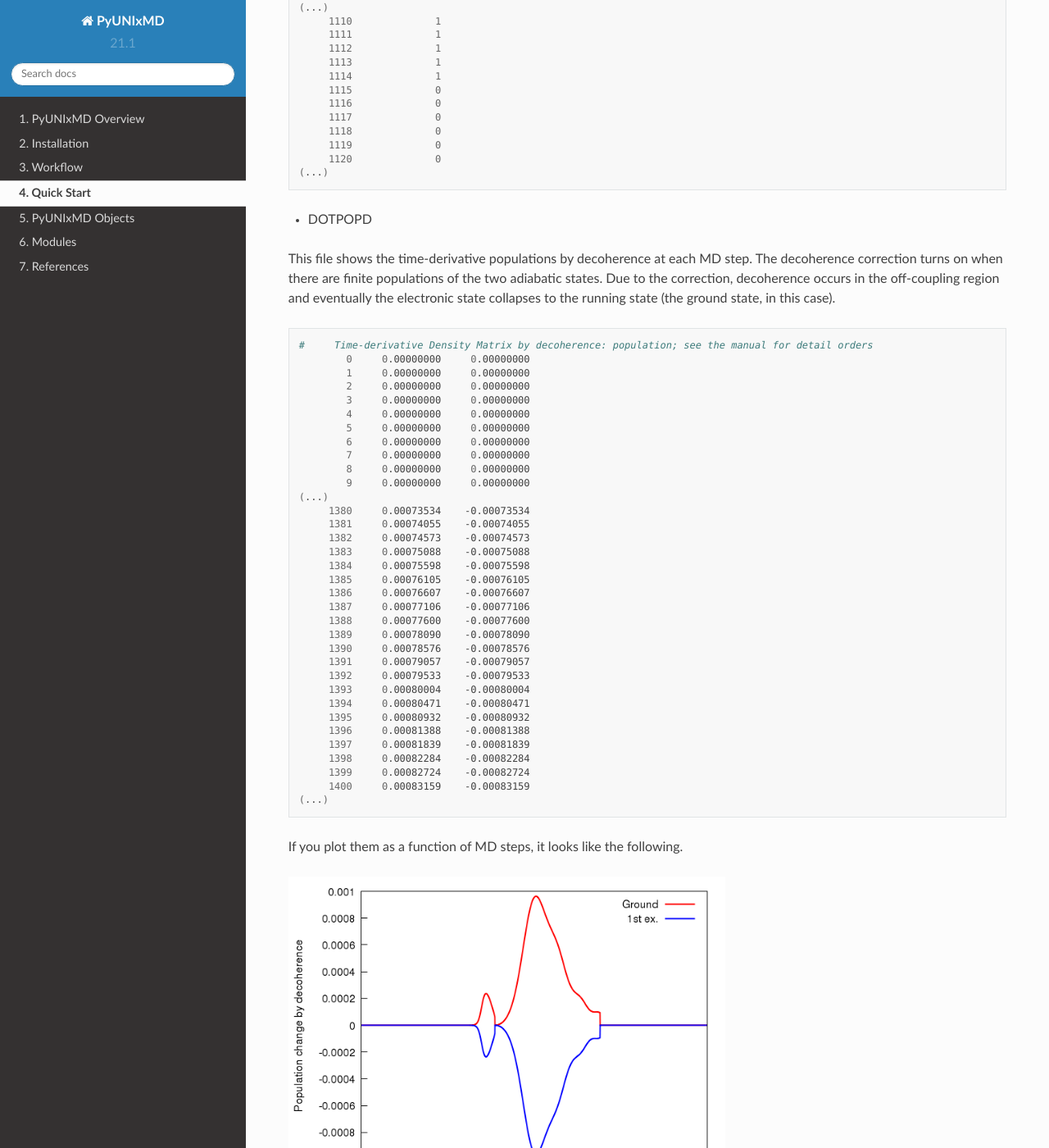
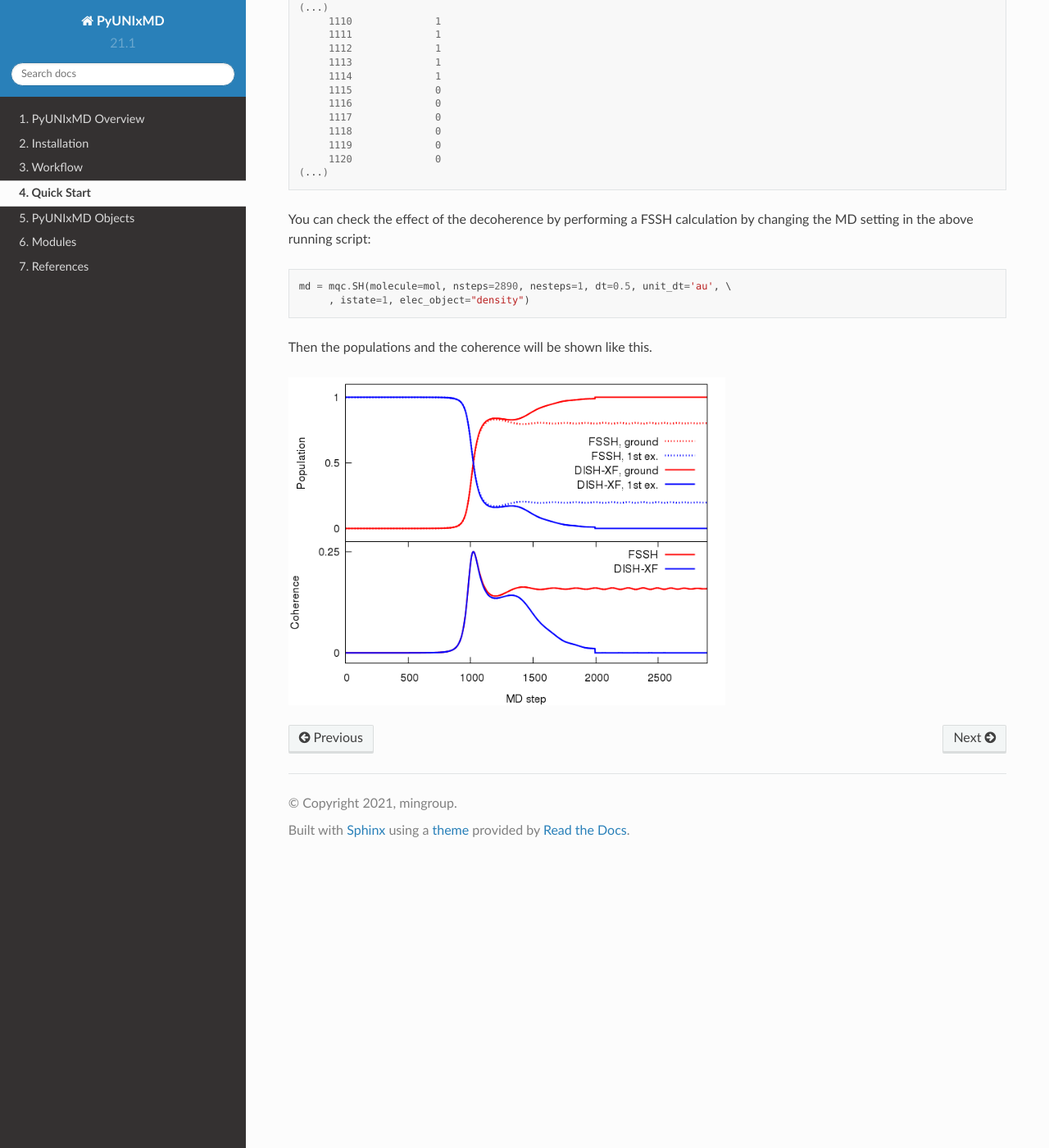
Before and after one commit to skmin-lab/unixmd, a Sphinx documentation site: the page built from docs/source/quick_start.rst, in a window 1280 px wide and 1400 px high, scrolled down 8007 px. Shown: the whole window at 82% size. Built offline with Sphinx 7.4.7 and the Read the Docs theme 2.0.0, drawn with Linux system fonts in a browser that asks for light colours; cross-references to code outside the pages are shown as plain code.

Commit message:
Delete DOTPOPD part in work_flow and quick_start

```diff
--- a/docs/source/quick_start.rst
+++ b/docs/source/quick_start.rst
@@ -363,55 +363,6 @@ This file shows the running state at each MD step.
         1120              0
    (...)
 
-- DOTPOPD
-
-This file shows the time-derivative populations by decoherence at each MD step.
-The decoherence correction turns on when there are finite populations of the two adiabatic states.
-Due to the correction, decoherence occurs in the off-coupling region and
-eventually the electronic state collapses to the running state (the ground state, in this case).
-
-.. code-block:: bash
-
-   #     Time-derivative Density Matrix by decoherence: population; see the manual for detail orders
-           0     0.00000000     0.00000000
-           1     0.00000000     0.00000000
-           2     0.00000000     0.00000000
-           3     0.00000000     0.00000000
-           4     0.00000000     0.00000000
-           5     0.00000000     0.00000000
-           6     0.00000000     0.00000000
-           7     0.00000000     0.00000000
-           8     0.00000000     0.00000000
-           9     0.00000000     0.00000000
-   (...)
-        1380     0.00073534    -0.00073534
-        1381     0.00074055    -0.00074055
-        1382     0.00074573    -0.00074573
-        1383     0.00075088    -0.00075088
-        1384     0.00075598    -0.00075598
-        1385     0.00076105    -0.00076105
-        1386     0.00076607    -0.00076607
-        1387     0.00077106    -0.00077106
-        1388     0.00077600    -0.00077600
-        1389     0.00078090    -0.00078090
-        1390     0.00078576    -0.00078576
-        1391     0.00079057    -0.00079057
-        1392     0.00079533    -0.00079533
-        1393     0.00080004    -0.00080004
-        1394     0.00080471    -0.00080471
-        1395     0.00080932    -0.00080932
-        1396     0.00081388    -0.00081388
-        1397     0.00081839    -0.00081839
-        1398     0.00082284    -0.00082284
-        1399     0.00082724    -0.00082724
-        1400     0.00083159    -0.00083159
-   (...)
-
-If you plot them as a function of MD steps, it looks like the following.
-
-.. image:: diagrams/pdotpopd.png
-   :width: 400pt
-
 You can check the effect of the decoherence by performing a FSSH calculation
 by changing the MD setting in the above running script:
 
```
Also changed, not shown: docs/source/workflow.rst (+0 -10 lines).
